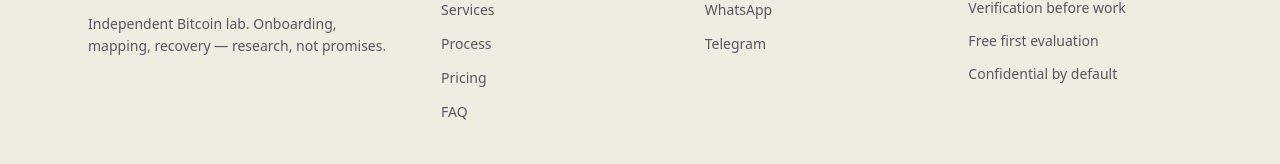
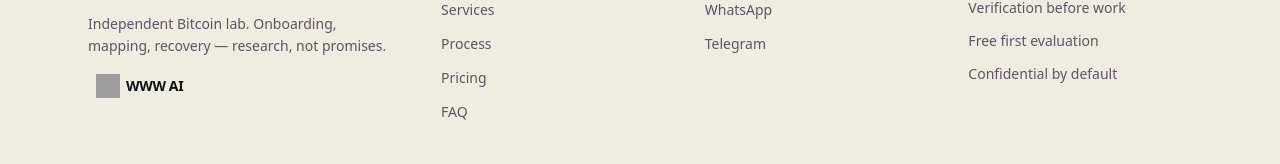
Before and after one commit to ballsandguts/1MBTCLab, a Next.js app: page / in a window 1280 px wide. Shown: the part 6183-6347 px from the top of the page. Built offline with nearby package versions, Linux system fonts and the light colour scheme; grey boxes are pictures that could not be loaded.

Commit message:
Update footer.tsx

```diff
--- a/src/components/site/footer.tsx
+++ b/src/components/site/footer.tsx
@@ -33,6 +33,29 @@ export function Footer() {
             <p className="mt-4 max-w-sm text-sm leading-relaxed text-muted-foreground">
               {t.footer.tagline}
             </p>
+            <div className="mt-4 flex items-center gap-2">
+                <span className="text-xs text-muted-foreground">
+                  {t.footer.poweredBy}
+                </span>
+                <a
+                href="https://wwwaiservices.vercel.app/"
+                target="_blank"
+                rel="noopener noreferrer"
+                aria-label="WWW AI Services"
+                className="flex items-center gap-1.5 transition-opacity hover:opacity-80"
+                >
+                <img
+                  src="/wwwai-logo.svg"
+                  alt=""
+                  width={24}
+                  height={24}
+                  className="size-6"
+                />
+                <span className="text-sm font-bold tracking-tight text-foreground">
+                  WWW AI
+                </span>
+                </a>
+            </div>
           </div>
 
           {/* Navigate */}
```
